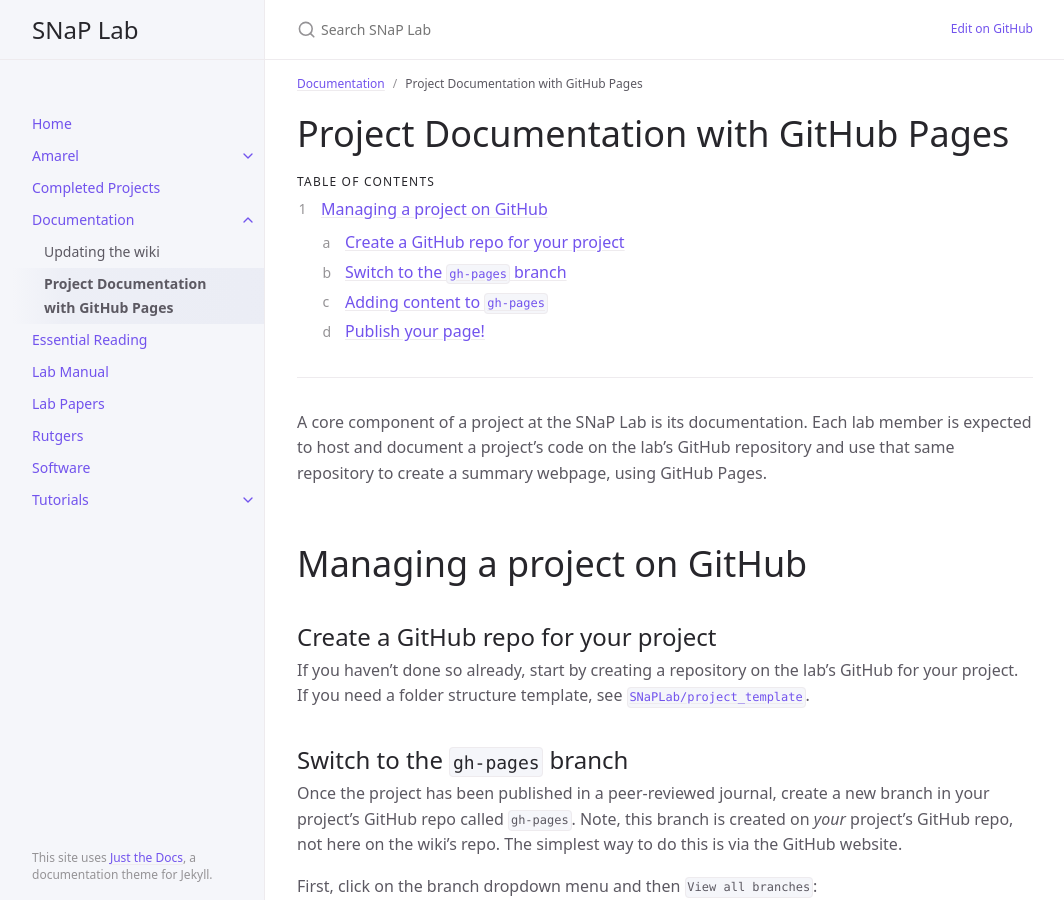
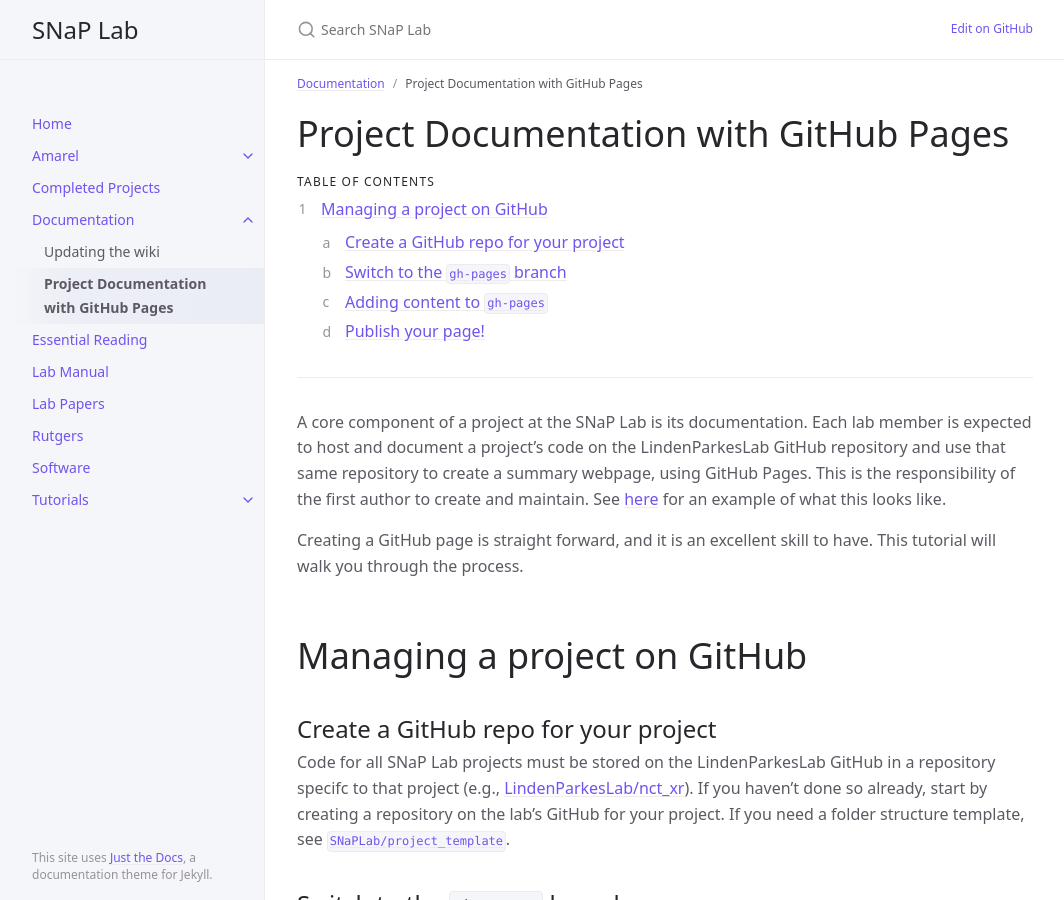
Before and after one commit to LindenParkesLab/snaplab.github.io, a Jekyll site: the page built from docs/documentation/project_guidelines.md, in a window 1280 px wide and 900 px high. Shown: the whole window, without its empty margins (107-1171 px from the left). Built offline with Jekyll 4.4.1, drawn with Linux system fonts in a browser that asks for light colours; cached includes are drawn as plain includes.

Commit message:
minor edits

```diff
--- a/docs/documentation/project_guidelines.md
+++ b/docs/documentation/project_guidelines.md
@@ -16,13 +16,15 @@ has_toc: true
 {:toc}
 
 ---
-A core component of a project at the SNaP Lab is its documentation. Each lab member is expected to host and document a project's code on the lab's GitHub repository and use that same repository to create a summary webpage, using GitHub Pages.
+A core component of a project at the SNaP Lab is its documentation. Each lab member is expected to host and document a project's code on the LindenParkesLab GitHub repository and use that same repository to create a summary webpage, using GitHub Pages. This is the responsibility of the first author to create and maintain. See [here](https://lindenparkeslab.github.io/nctpy/) for an example of what this looks like.
+
+Creating a GitHub page is straight forward, and it is an excellent skill to have. This tutorial will walk you through the process.
 
 # Managing a project on GitHub
 
 ## Create a GitHub repo for your project
 
-If you haven't done so already, start by creating a repository on the lab's GitHub for your project. If you need a folder structure template, see [`SNaPLab/project_template`](https://github.com/LindenParkesLab/project_template/tree/main).
+Code for all SNaP Lab projects must be stored on the LindenParkesLab GitHub in a repository specifc to that project (e.g., [LindenParkesLab/nct_xr](https://github.com/LindenParkesLab/nct_xr)). If you haven't done so already, start by creating a repository on the lab's GitHub for your project. If you need a folder structure template, see [`SNaPLab/project_template`](https://github.com/LindenParkesLab/project_template/tree/main).
 
 ## Switch to the `gh-pages` branch
 
```
